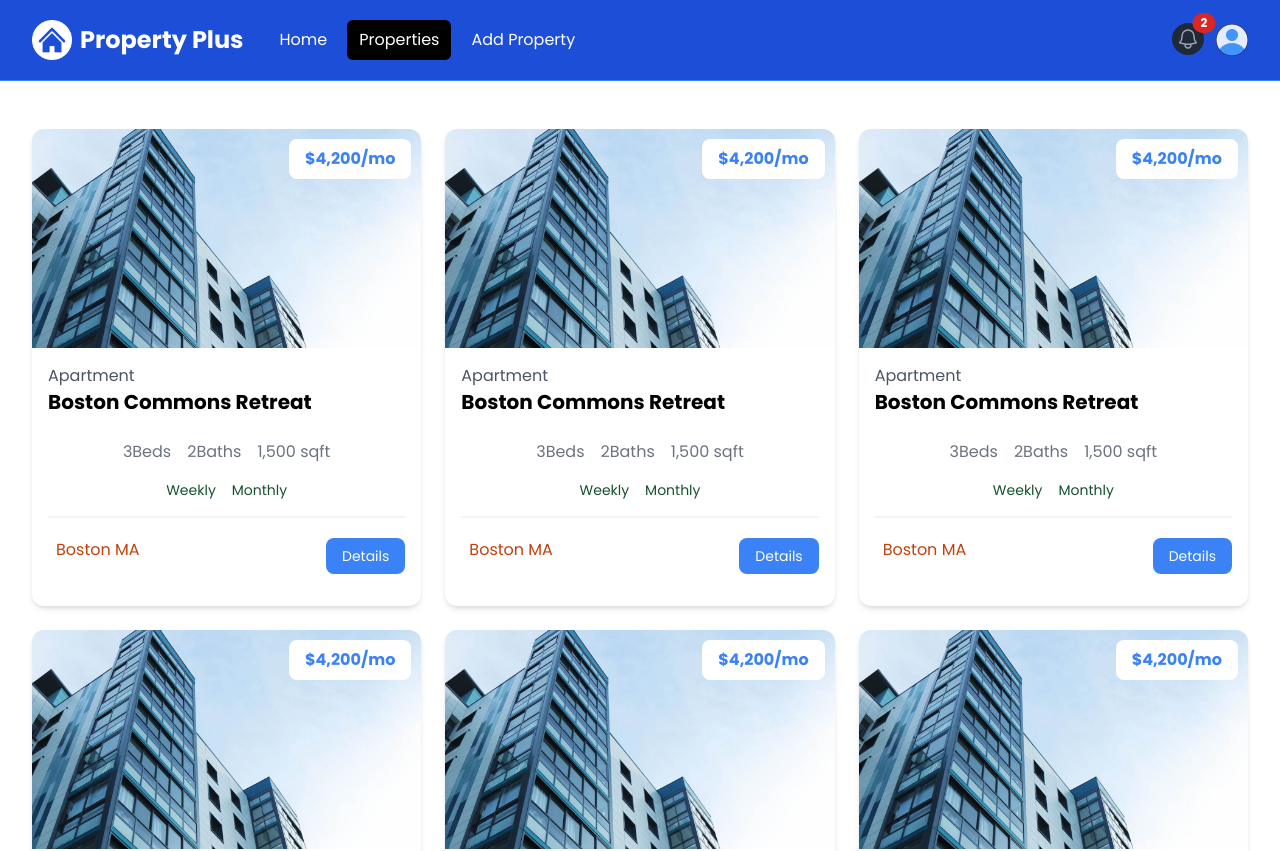
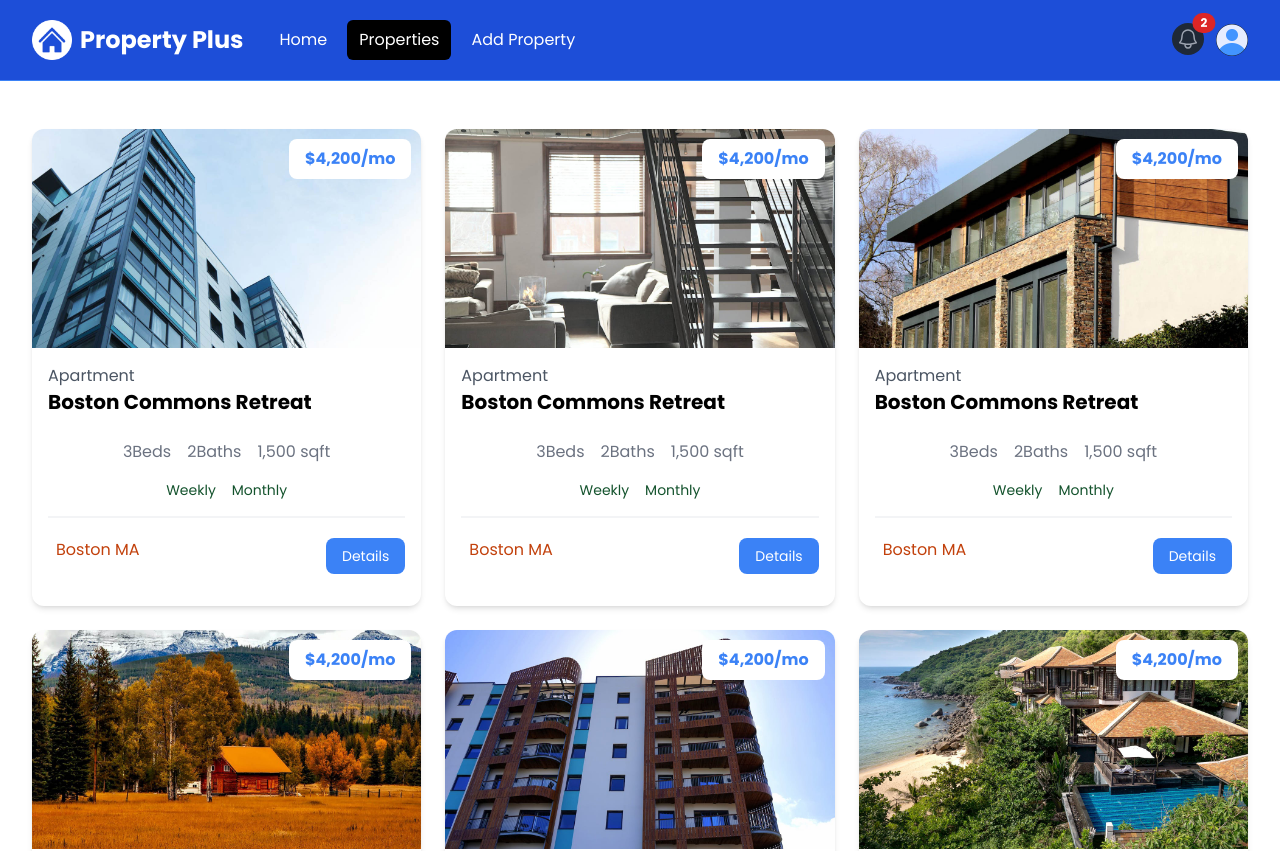
Before and after one commit to jonhealy1/real-estate-site, a Next.js app in the folder property-plus/: page /properties in a window 1280 px wide. Shown: the top 851 px of the page. Built offline with nearby package versions, Linux system fonts and the light colour scheme.

Commit message:
update property card

```diff
--- a/property-plus/components/PropertyCard.jsx
+++ b/property-plus/components/PropertyCard.jsx
@@ -1,4 +1,4 @@
-import Images from "next/image";
+import Image from "next/image";
 import Link from "next/link";
 import {FaBed, FaBath, FaRuler, FaMoneyBill, FaMapMarker} from "react-icons/fa";
 
@@ -6,9 +6,12 @@ import {FaBed, FaBath, FaRuler, FaMoneyBill, FaMapMarker} from "react-icons/fa";
 const PropertyCard = ({ property }) => {
     return (
         <div className="rounded-xl shadow-md relative">
-            <img
-              src="images/properties/a1.jpg"
+            <Image
+              src={`/images/properties/${property.images[0]}`}
               alt=""
+              width="0"
+              height="0"
+              sizes="100vw"
               className="w-full h-auto rounded-t-xl"
             />
             <div className="p-4">
```
